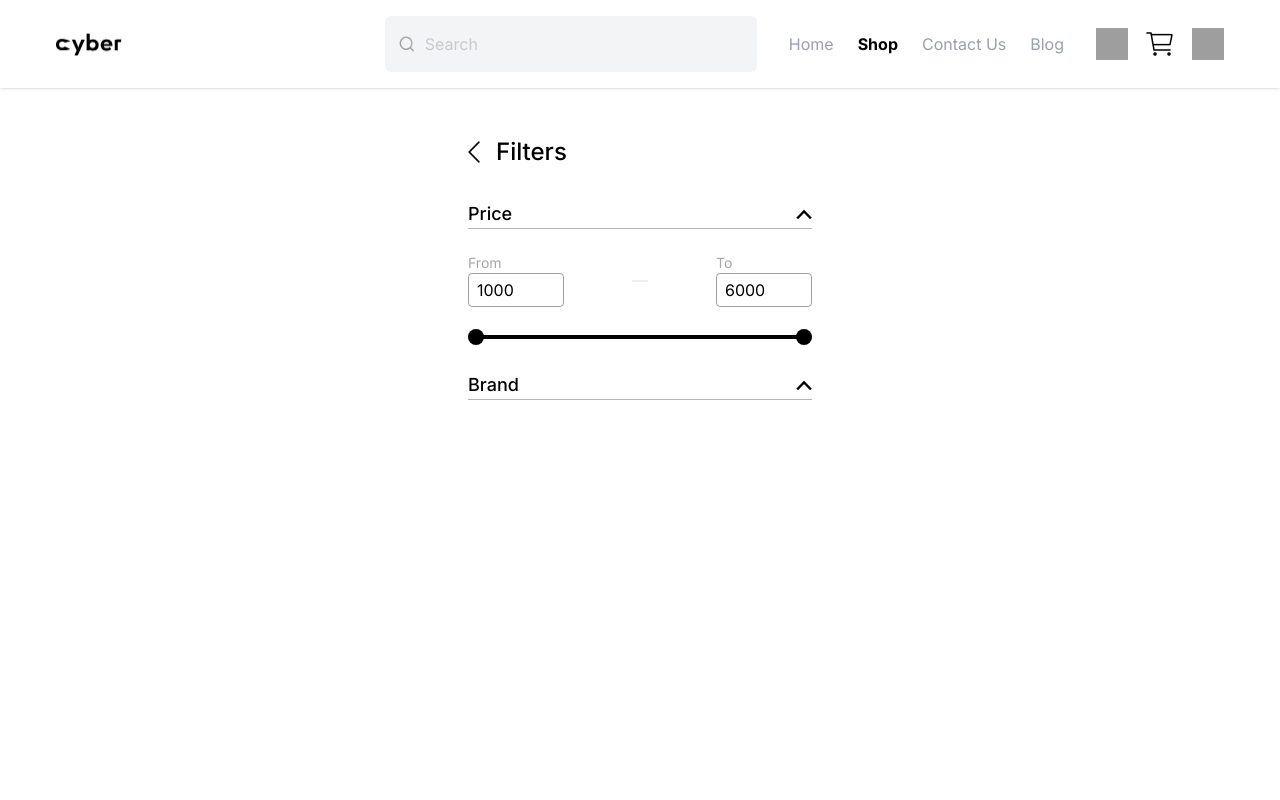
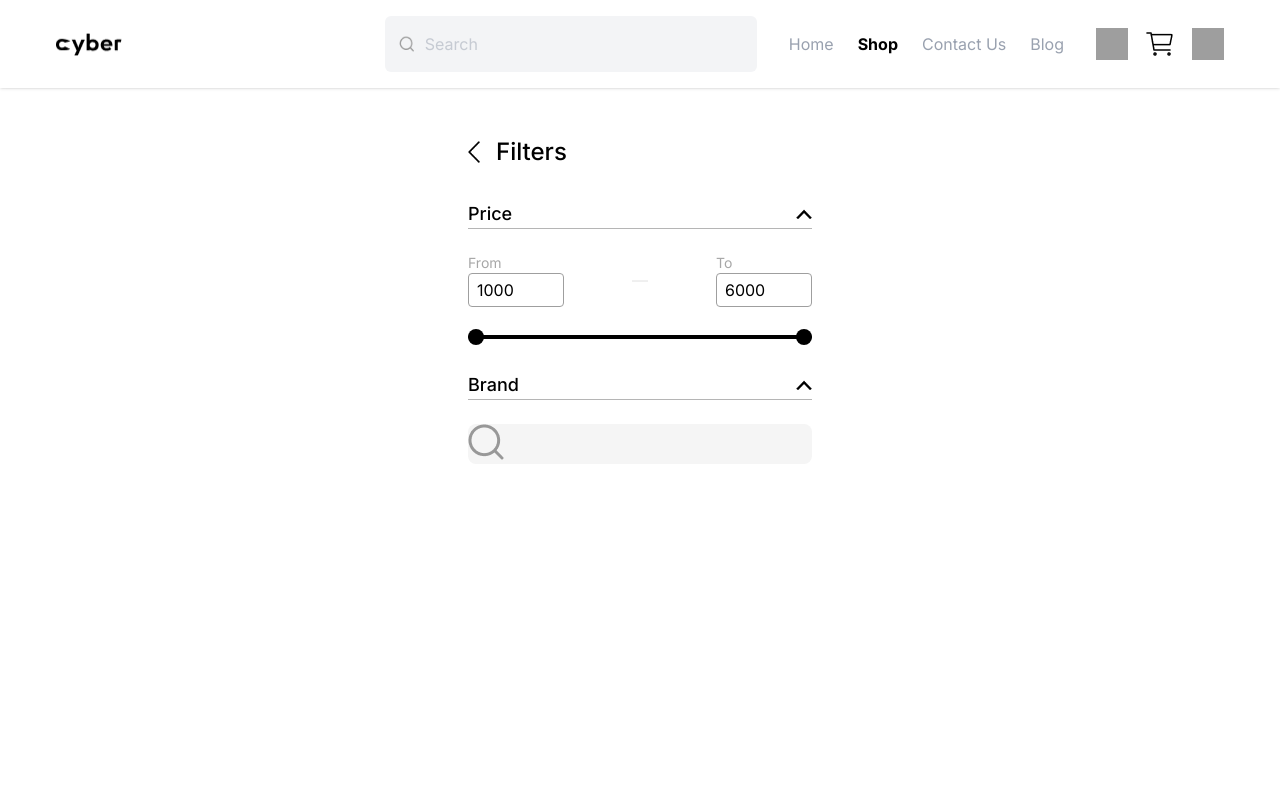
Before and after one commit to lucashss88/cyber-web-frontend, a React (Vite) app: page /products_page in a window 1280 px wide. Both pictures are taken after a click on the element "Filters". Shown: the top 800 px of the page. Built offline with nearby package versions, Linux system fonts and the light colour scheme; grey boxes are pictures that could not be loaded.

Commit message:
feat: add magnifier image

```diff
--- a/src/components/ProductsPage/MobileFilter.tsx
+++ b/src/components/ProductsPage/MobileFilter.tsx
@@ -3,6 +3,7 @@ import leftArrowFilter from '../../assets/images/productsPage/leftArrowFilter.pn
 import arrowToggle from '../../assets/images/productsPage/arrowToggle.png'
 import type {MobileFilterProps} from '../../types/mobileFilterProps'
 import RangeSlider from './RangeSlider'
+import magnifier from '../../assets/images/productsPage/magnifier.png'
 
 const MobileFilter = ({onClose}: MobileFilterProps) => {
 
@@ -29,6 +30,10 @@ const MobileFilter = ({onClose}: MobileFilterProps) => {
             <img src={arrowToggle} alt="arrow-price" className='w-4'/>
 
           </div>
+
+          <div className='bg-f5 w-full rounded-[8px] h-10 '>
+            <img src={magnifier} alt="magnifier" />
+          </div>
       </div>
     </div>
   )
--- a/src/index.css
+++ b/src/index.css
@@ -18,6 +18,7 @@ body {
     --color-e7: #e7e7e7;
     --color-9f: #9f9f9f;
     --color-b5: #b5b5b5;
+    --color-f5: #f5f5f5;
     --color-quick-silver: #a4a4a4;
     --color-gray98: #fafafa;
     --color-dark-gray: #7e7e7e;
```
Also changed, not shown: src/assets/images/productsPage/magnifier.png (added).
